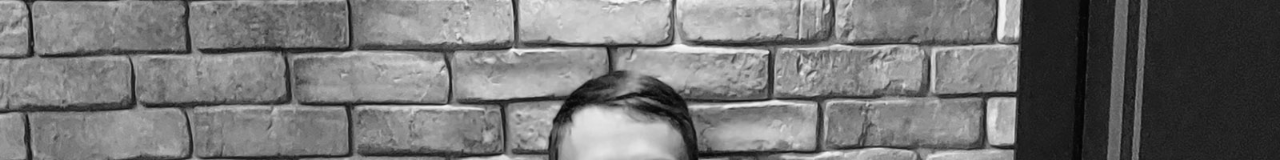
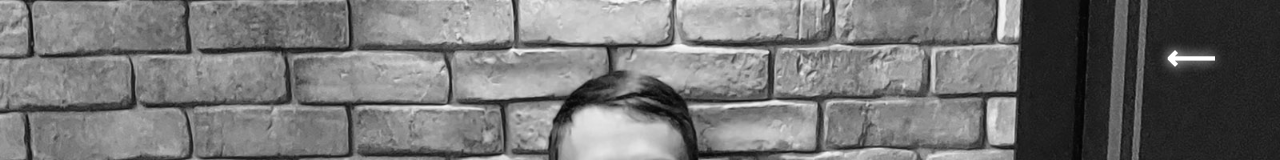
Before and after one commit to Gloryson/psychologist-anatol, a plain HTML site: page about.html in a window 1280 px wide. Shown: the top 160 px of the page. Drawn offline with Linux system fonts and the light colour scheme.

Commit message:
feat: add arrow to-home

```diff
--- a/about.html
+++ b/about.html
@@ -40,6 +40,8 @@
     </div>
   </div>
 
+  <a href="./index.html"><div class="to__home">&#10229;</div></a>
+
   <script src="./about.js"></script>
 </body>
 </html>
--- a/index.scss
+++ b/index.scss
@@ -266,3 +266,21 @@ body {
     }
   }
 }
+
+.to__home {
+  position: fixed;
+  top: 3vmax;
+  right: 5vmax;
+  font-size: 3rem;
+  font-family: serif;
+  font-weight: 900;
+  color: #ffffff;
+  text-shadow: #ffffff 0 0 1rem;
+  animation: to-home 1s linear infinite;
+
+  @keyframes to-home {
+    0% {transform: scale(1);};
+    50% {transform: scale(1.2);};
+    100% {transform: scale(1);};
+  }
+}
```
Also changed, not shown: index.css.
